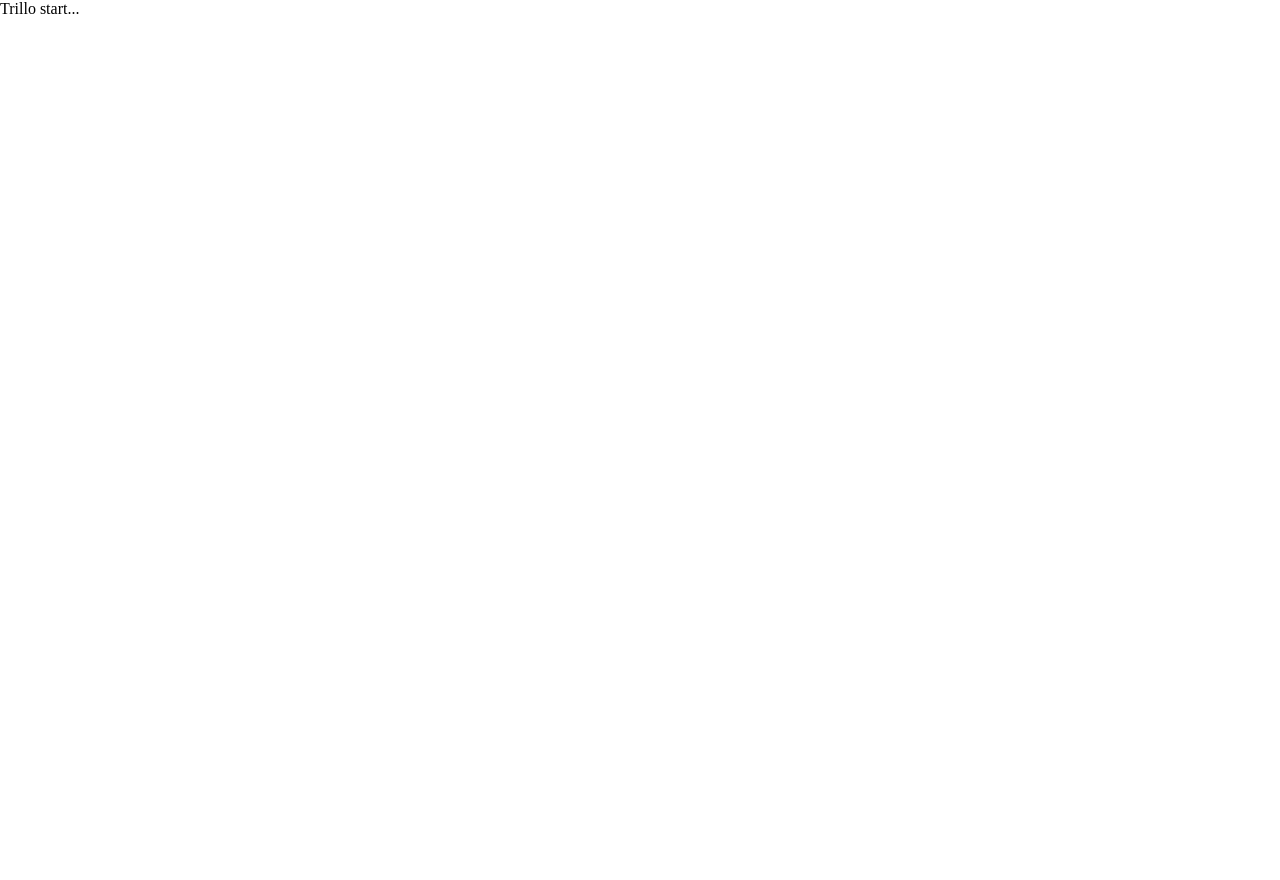
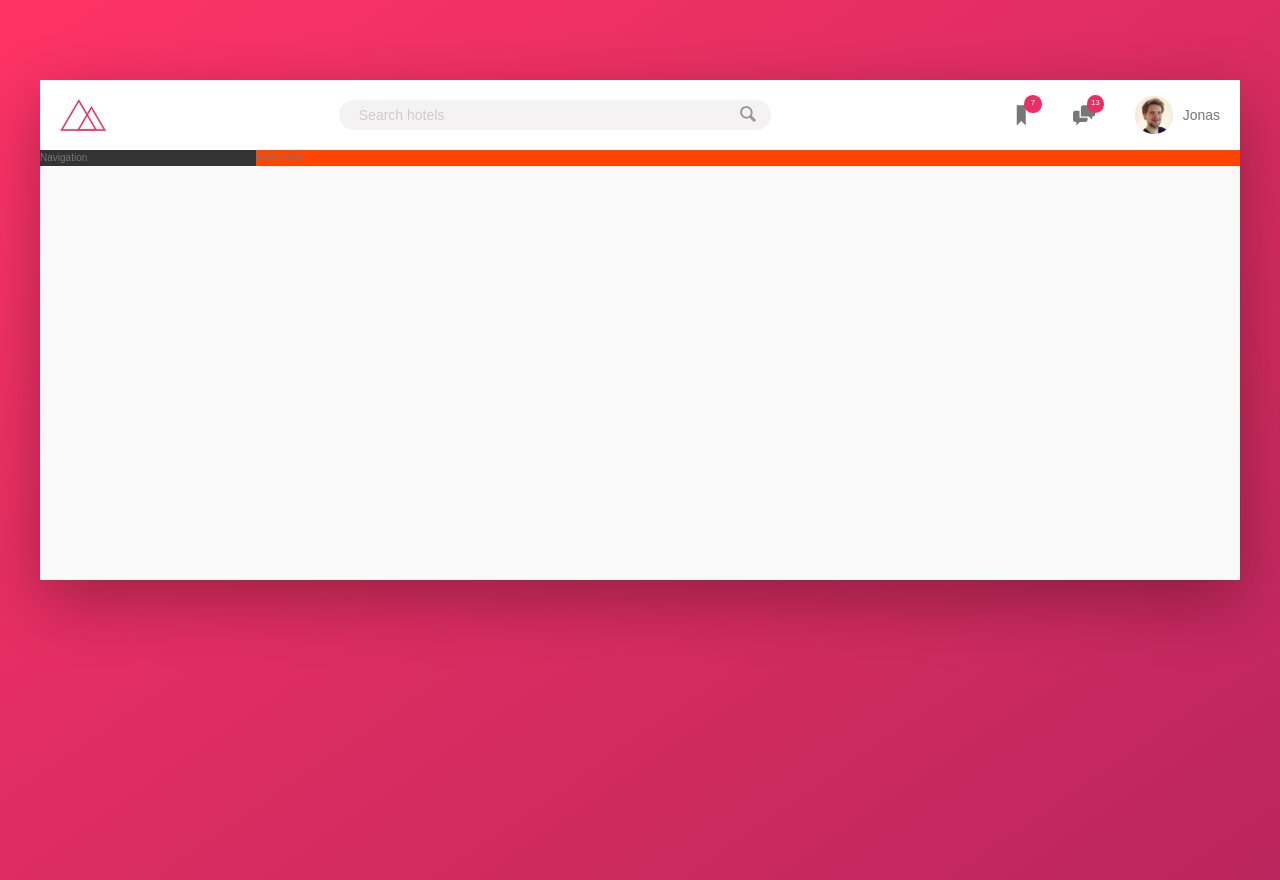
Before and after one commit to cbhuber17/Trillo, a website: page index.html in a window 1280 px wide. Before the commit the page ends 800 px from the top, so only its background shows below. Drawn offline with Linux system fonts and the light colour scheme.

Commit message:
feat: Built the header of the trillo page.

```diff
--- a/index.html
+++ b/index.html
@@ -9,11 +9,57 @@
     <link rel="stylesheet" href="css/style.css">
     <link rel="shortcut icon" type="image/png" href="img/favicon.png">
 
-    <title>trillo &mdash; Your all-in-one booking app</title>
+    <title>Trillo &mdash; Your all-in-one booking app</title>
 </head>
 
 <body>
-    Trillo start...
+    <div class="container">
+
+        <header class="header">
+            <img src="img/logo.png" alt="trillo logo" class="logo">
+
+            <form action="#" class="search">
+                <input type="text" class="search__input" placeholder="Search hotels">
+                <button class="search__button">
+                    <svg class="search__icon">
+                        <use xlink:href="img/sprite.svg#icon-magnifying-glass"></use>
+                    </svg>
+                </button>
+            </form>
+
+            <nav class="user-nav">
+                <div class="user-nav__icon-box">
+                    <svg class="user-nav__icon">
+                        <use xlink:href="img/sprite.svg#icon-bookmark"></use>
+                    </svg>
+                    <span class="user-nav__notification">7</span>
+
+                </div>
+                <div class="user-nav__icon-box">
+                    <svg class="user-nav__icon">
+                        <use xlink:href="img/sprite.svg#icon-chat"></use>
+                    </svg>
+                    <span class="user-nav__notification">13</span>
+                </div>
+                <div class="user-nav__user">
+                    <img src="img/user.jpg" alt="User photo" class="user-nav__user-photo">
+                    <span class="user-nav__user-name">Jonas</span>
+                </div>
+
+            </nav>
+
+        </header>
+
+        <div class="content">
+            <nav class="sidebar">
+                Navigation
+            </nav>
+            <main class="hotel-view">
+                Hotel View
+            </main>
+        </div>
+
+    </div>
 </body>
 
 </html>
--- /dev/null
+++ b/sass/_base.scss
@@ -0,0 +1,49 @@
+// Root pseudoclass
+// CSS custom properties for variables declaration
+// All variables declared here will be visible to the children
+:root {
+    --color-primary: #eb2f64;
+    --color-primary-light: #ff3366;
+    --color-primary-dark: #ba265d;
+
+    --color-grey-light-1: #faf9f9;
+    --color-grey-light-2: #f4f2f2;
+    --color-grey-light-3: #f0eeee;
+    --color-grey-light-4: #ccc;
+
+    --color-grey-dark-1: #333;
+    --color-grey-dark-2: #777;
+    --color-grey-dark-3: #999;
+
+    --shadow-dark: 0 2rem 6rem rgba(0, 0, 0, .3);
+}
+
+* {
+    margin: 0;
+    padding: 0;
+}
+
+*,
+*::before,
+*::after {
+    box-sizing: inherit;
+}
+
+html {
+    box-sizing: border-box;
+    font-size: 62.5%; // 10 px
+}
+
+body {
+    font-family: 'Open Sass', sans-serif;
+    font-weight: 400;
+    line-height: 1.6;
+    color: var(--color-grey-dark-2);
+
+    background-image: linear-gradient(to right bottom, var(--color-primary-light), var(--color-primary-dark));
+    background-size: cover;
+    background-repeat: no-repeat;
+
+    // Allow the height to be bigger if it is bigger
+    min-height: 100vh;
+}
--- /dev/null
+++ b/sass/_component.scss
@@ -0,0 +1,142 @@
+
+// ---------------------------------------------------------
+// LOGO
+.logo {
+    height: 3.25rem;
+    margin-left: 2rem;
+}
+
+// ---------------------------------------------------------
+// SEARCH
+.search {
+
+    // Have the search not grow, not shrink, use 40% of the container space
+    flex: 0 0 40%;
+
+    // Allows the search bar and button to be centered (nested flexbox)
+    display: flex;
+    justify-content: center;
+
+    &__input {
+        font-family: inherit;
+        font-size: inherit;
+        color: inherit;
+        background-color: var(--color-grey-light-2);
+        border: none;
+        padding: .7rem 2rem;
+        border-radius: 100px;
+
+        // Start small, allow expand on hover
+        width: 90%;
+        transition: all .2s;
+
+        // Allow the button to move on top of the input (on the right side)
+        margin-right: -3.25rem;
+
+        &:focus {
+            outline: none;
+            width: 100%;
+            background-color: var(--color-grey-light-3);
+        }
+
+        // Change the placeholder font and color
+        &::-webkit-input-placeholder {
+            font-weight: 100;
+            color: var(--color-grey-light-4);
+        }
+    }
+
+
+
+    // Adjacent selector to select the sibling element
+    &__input:focus + &__button {
+
+        // Use same background color as focus input
+        background-color: var(--color-grey-light-3);
+    }
+
+    &__button {
+        border: none;
+        background-color: var(--color-grey-light-2);
+
+        &:focus {
+            outline: none;
+        }
+
+        &:active {
+            // Have the button move a bit when clicked
+            transform: translateY(2px);
+        }
+    }
+
+    &__icon {
+        // Control the SVG dimensions
+        height: 2rem;
+        width: 2rem;
+
+        // Color of the SVG (magnifying glass)
+        fill: var(--color-grey-dark-3);
+    }
+}
+
+// ---------------------------------------------------------
+// USER NAVIGATION
+
+.user-nav {
+
+    display: flex;
+    align-items: center;
+    align-self: stretch;
+
+    // Select all of the direct children in user-nav
+    & > * {
+        padding: 0 2rem;
+        cursor: pointer;
+        height: 100%;
+        display: flex;
+        align-items: center;
+    }
+
+    & > *:hover {
+        background-color: var(--color-grey-light-2);
+    }
+
+    &__icon-box {
+
+        // Relative position required so the child notification can be absolute
+        // Doesn't work putting it in the __icon below, the SVG messes it up
+        position: relative;
+    }
+
+    &__icon {
+        height: 2.25rem;
+        width: 2.25rem;
+
+        // Color of the SVG
+        fill: var(--color-grey-dark-2);
+    }
+
+    &__notification {
+        font-size: .8rem;
+        height: 1.75rem;
+        width: 1.75rem;
+        border-radius: 50%;
+        background-color: var(--color-primary);
+        color: white;
+        position: absolute;
+        top: 1.5rem;
+        right: 1.1rem;
+
+        // Use flex for centering text
+        display: flex;
+        justify-content: center;
+        align-items: center;
+    }
+
+    &__user-photo {
+        height: 3.75rem;
+        border-radius: 50%;
+
+        margin-right: 1rem;
+    }
+}
--- /dev/null
+++ b/sass/_layout.scss
@@ -0,0 +1,46 @@
+.container {
+    max-width: 120rem;
+
+    // Center container
+    margin: 8rem auto;
+    background-color: var(--color-grey-light-1);
+    box-shadow: var(--shadow-dark);
+
+    min-height: 50rem;
+}
+
+.header {
+    // Allow header components to inherit this specific font size
+    font-size: 1.4rem;
+    height: 7rem;
+    background-color: white;
+    border-bottom: var(--color-grey-light-2);
+
+    display: flex;
+
+    // Logo on the far left, user nav on the far right, and search in the middle
+    justify-content: space-between;
+
+    // Vertically center
+    align-items: center;
+}
+
+.content {
+    display: flex;
+}
+
+.sidebar {
+    background-color: var(--color-grey-dark-1);
+    // grow: don't want to grow if there is some space
+    // shrink: don't want to shrink if there is not enough space
+    // base set to 18% for the navbar on the side
+    flex: 0 0 18%;
+}
+
+.hotel-view {
+    background-color: white;
+    background-color: orangered;
+
+    // Allow the container hotel view occupy (grow) the remaining of hte container space
+    flex: 1;
+}
--- a/sass/main.scss
+++ b/sass/main.scss
@@ -1,27 +1,3 @@
-/*
-COLORS
-
-Primary: #eb2f64
-Primary light: #FF3366
-Primary dark: #BA265D
-
-Grey light 1: #faf9f9
-Grey light 2: #f4f2f2
-Grey light 3: #f0eeee
-Grey light 4: #ccc
-
-Grey dark 1: #333
-Grey dark 2: #777
-Grey dark 3: #999
-
-*/
-
-* {
-    margin: 0;
-    padding: 0;
-    box-sizing: border-box;
-}
-
-body {
-    // background-color: orange;
-}
+@import "base";
+@import "component";
+@import "layout";
```
Also changed, not shown: css/style.css.
